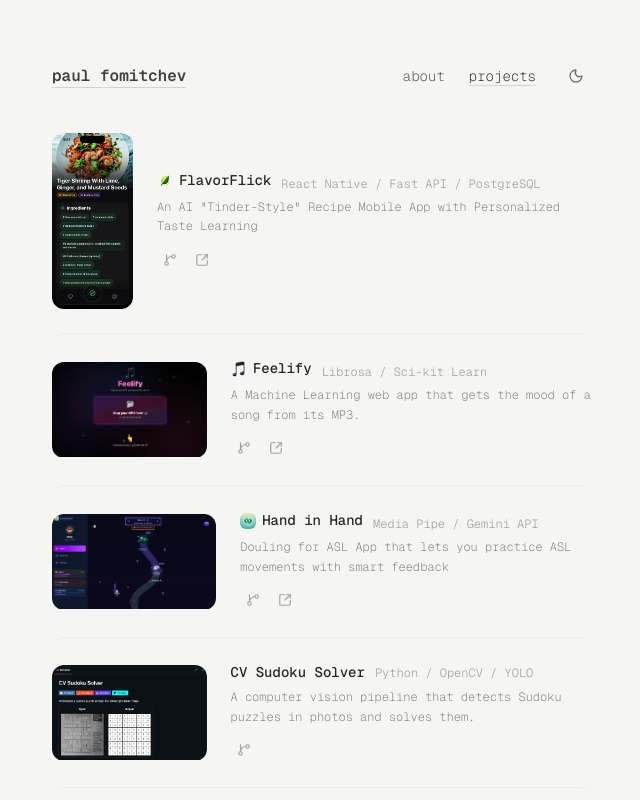
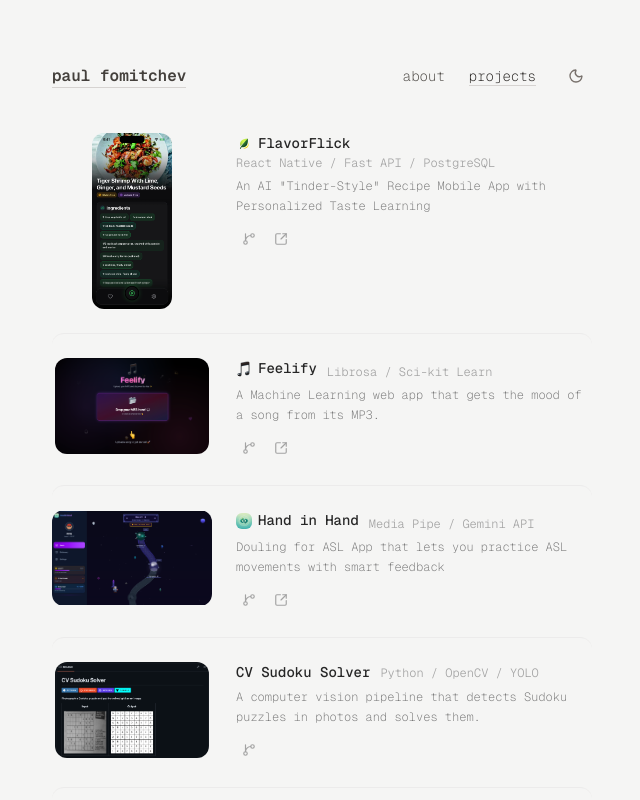
Before and after one commit to Paul-F7/personal-site, a Next.js app: page /projects in a window 1280 px wide. Shown: the top 800 px of the page, without its empty margins (318-958 px from the left). Built offline with nearby package versions, Linux system fonts and the light colour scheme.

Commit message:
aligned text

```diff
--- a/src/app/components/ProjectCard.js
+++ b/src/app/components/ProjectCard.js
@@ -33,9 +33,9 @@ export default function ProjectCard({
         className={`group flex gap-6 cursor-pointer py-6 px-0 overflow-visible rounded-t-xl border-t border-transparent hover:border-stone-300/60 dark:hover:border-white/[0.08] hover:bg-gradient-to-r hover:from-transparent hover:via-black/[0.03] hover:to-transparent dark:hover:via-white/[0.04] hover:-translate-y-0.5 transition-all duration-200 ${className}`}
       >
         {/* Thumbnail — always shows image */}
-        <div className="shrink-0 flex items-center">
+        <div className="shrink-0 w-40 flex justify-center items-start">
           {image ? (
-            <img src={image?.src ?? image} alt={title} className={`${imageSize} w-auto rounded-xl object-contain`} />
+            <img src={image?.src ?? image} alt={title} className={`${imageSize} w-auto max-w-full rounded-xl object-contain`} />
           ) : (
             <div className={`${imageSize} w-24 rounded-xl bg-gradient-to-br ${gradient} flex items-center justify-center`}>
               {icon ? (
@@ -50,7 +50,7 @@ export default function ProjectCard({
         </div>
 
         {/* Content */}
-        <div className="flex-1 min-w-0 flex flex-col justify-center gap-1.5">
+        <div className="flex-1 min-w-0 flex flex-col justify-start gap-1.5">
           <div className="flex flex-wrap items-baseline gap-x-2.5 gap-y-0.5">
             <span className="flex items-center gap-1.5">
               {icon && (
```
